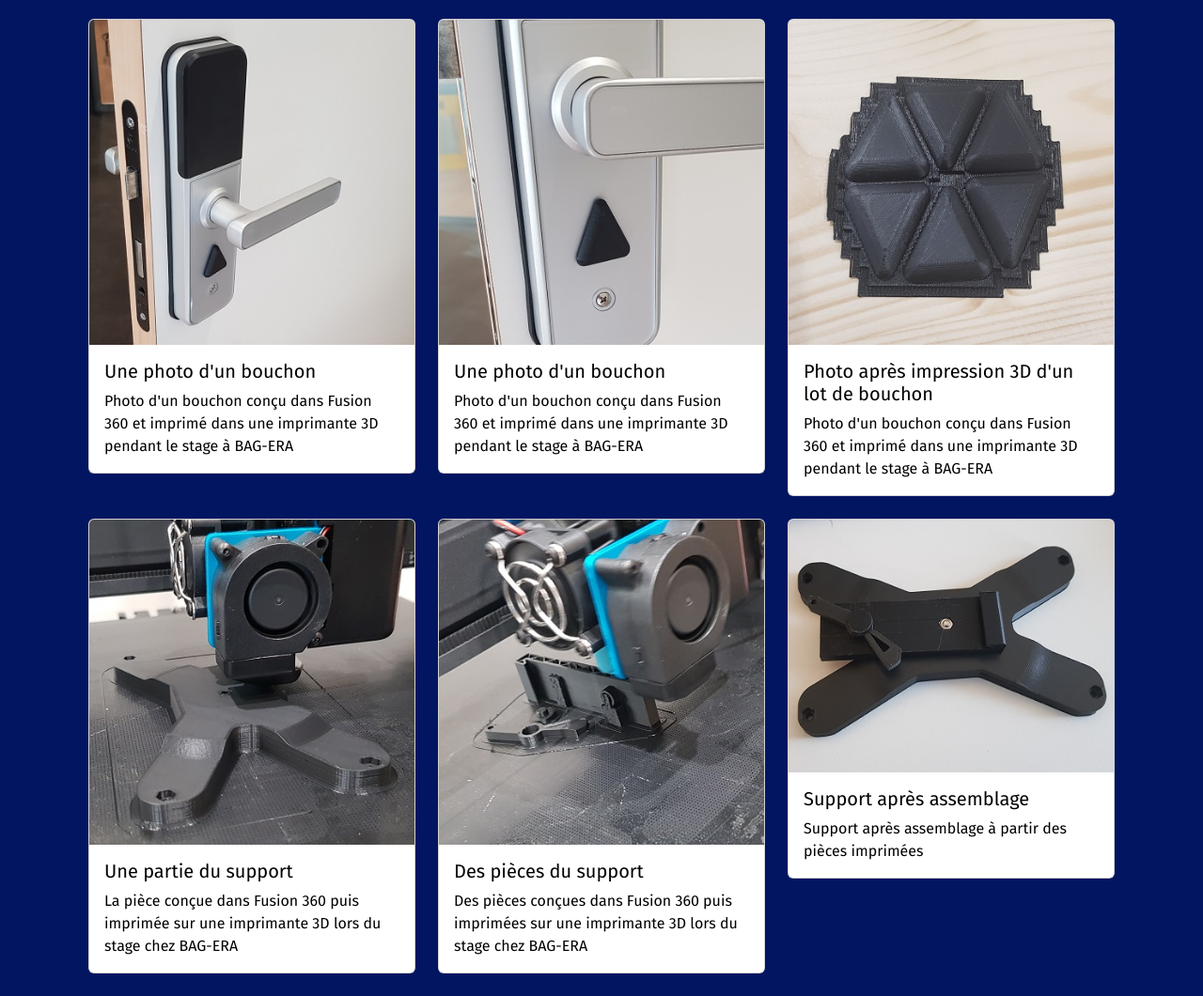
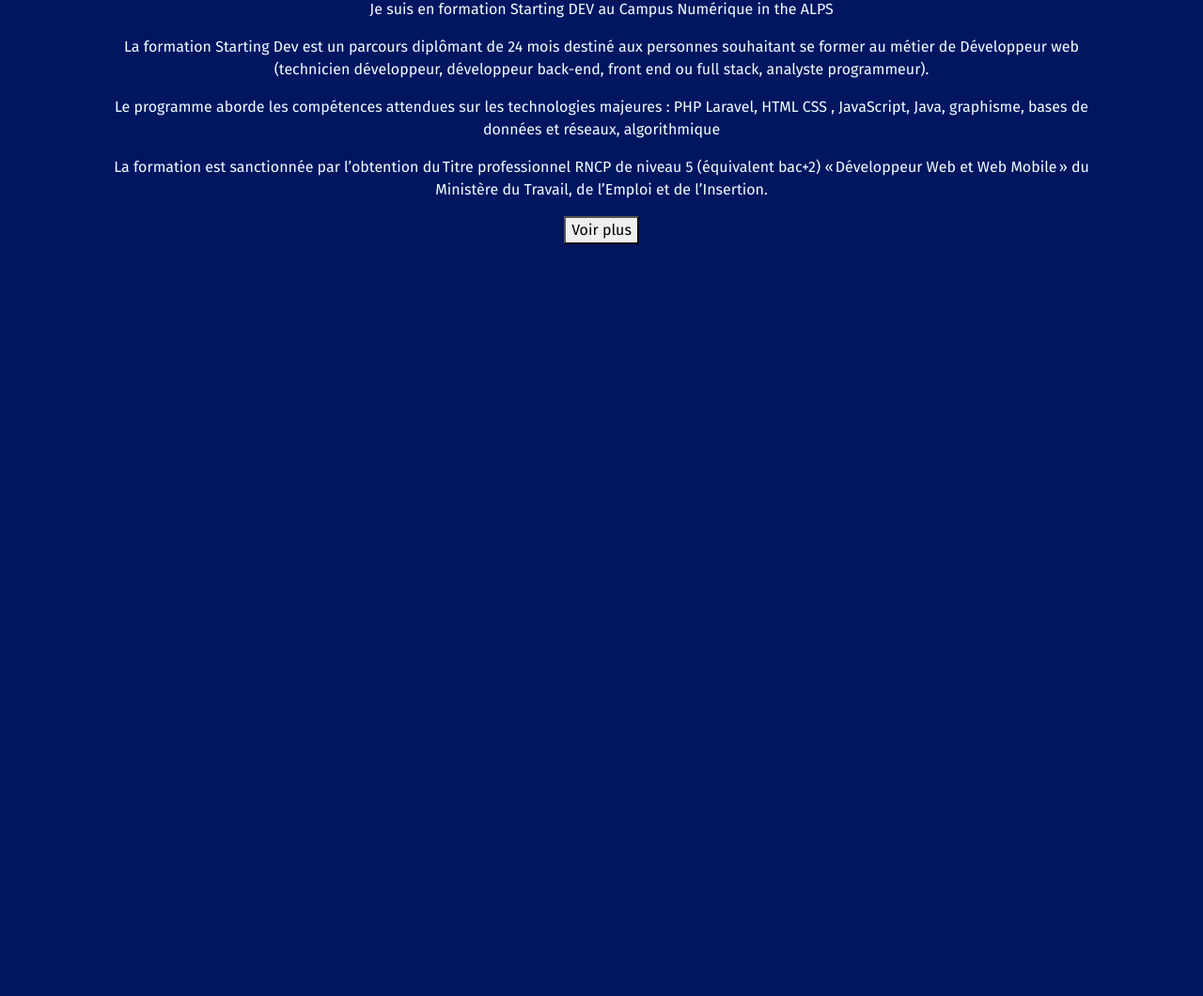
Before and after one commit to IreneuszPISKORSKI/CV-online, a plain HTML site: page index.html in a window 1280 px wide. Shown: the part 581-1641 px from the top of the page at 94% size. After the commit the page ends 857 px from the top, so only its background shows below. Drawn offline with nearby package versions, Linux system fonts and the light colour scheme.

Commit message:
Une petite mise à jour de la page d'accueil et du CV

```diff
--- a/index.html
+++ b/index.html
@@ -38,109 +38,34 @@
         </div>
     </div>
 
+    <div class="row">
+        <div class="col-2"> </div>
+        <div class="col-8 text-center">
+            Bienvenue sur mon site avec quelques informations me concernant.
+            Le site est loin d'être terminé, mais il existe...
+            Et je développe petit à petit ce site.</div>
+        <div class="col-2"> </div>
+    </div>
+    <div class="row mt-3 mb-3">
+        <div class="col text-center">
+            <p>Je suis en formation Starting DEV au Campus Numérique in the ALPS</p>
+            <p>La formation Starting Dev est un parcours diplômant de 24 mois destiné aux personnes souhaitant
+                se former au métier de Développeur web (technicien développeur, développeur back-end,
+                front end ou full stack, analyste programmeur).</p>
+            <p>Le programme aborde les compétences attendues sur les technologies majeures :
+                PHP Laravel, HTML CSS , JavaScript, Java, graphisme, bases de données et réseaux, algorithmique</p>
+            <p>La formation est sanctionnée par l’obtention du Titre professionnel RNCP de niveau 5
+                (équivalent bac+2) « Développeur Web et Web Mobile » du Ministère du Travail,
+                de l’Emploi et de l’Insertion.</p>
+        </div>
+        <a href="https://le-campus-numerique.fr/" class="d-flex justify-content-center text-decoration-none"><button>Voir plus</button></a>
+    </div>
+
     <div class="d-sm-none">
         <div> <img src="photo/CV_Ireneusz_PISKORSKI.jpg" alt="CV d'Ireneusz PISKORSKI" class="img-thumbnail border-success bg-success"> </div>
         <a href="photo/CV_Ireneusz_PISKORSKI.pdf" class="btn btn-primary w-100 mt-1 mb-3" target="_blank">Telecharger CV</a>
     </div>
 
-
-    <div class="d-md-flex row d-none row-cols-3 g-4 mb-4">
-    <div class="col-12">
-      <h1>Galerie</h1>
-    </div>
-        <div class="col">
-          <div class="card">
-            <img src="photo/blocage1.jpg" class="card-img-top" alt="Photo après montage du bouchon">
-            <div class="card-body">
-              <h5 class="card-title">Une photo d'un bouchon</h5>
-              <p class="card-text">Photo d'un bouchon conçu dans Fusion 360 et imprimé dans une imprimante 3D pendant le stage à BAG-ERA</p>
-            </div>
-          </div>
-        </div>
-        <div class="col">
-          <div class="card">
-            <img src="photo/blocage2.jpg" class="card-img-top" alt="Photo après montage du bouchon">
-            <div class="card-body">
-              <h5 class="card-title">Une photo d'un bouchon</h5>
-              <p class="card-text">Photo d'un bouchon conçu dans Fusion 360 et imprimé dans une imprimante 3D pendant le stage à BAG-ERA</p>
-            </div>
-          </div>
-        </div>
-        <div class="col">
-          <div class="card">
-            <img src="photo/blocage3.jpg" class="card-img-top" alt="Photo après impression d'un lot de bouchon">
-            <div class="card-body">
-              <h5 class="card-title">Photo après impression 3D d'un lot de bouchon</h5>
-              <p class="card-text">Photo d'un bouchon conçu dans Fusion 360 et imprimé dans une imprimante 3D pendant le stage à BAG-ERA</p>
-            </div>
-          </div>
-        </div>
-        <div class="col">
-            <div class="card">
-              <img src="photo/imprime1.jpg" class="card-img-top" alt="une partie du stand conçu par mes soins et imprimé sur une imprimante 3D lors du stage chez BAG-ERA">
-              <div class="card-body">
-                <h5 class="card-title">Une partie du support</h5>
-                <p class="card-text">La pièce conçue dans Fusion 360 puis imprimée sur une imprimante 3D lors du stage chez BAG-ERA</p>
-              </div>
-            </div>
-          </div>
-          <div class="col">
-            <div class="card">
-              <img src="photo/imprime2.jpg" class="card-img-top" alt="Des pièces conçues par mes soins puis imprimées sur une imprimante 3D lors du stage chez BAG-ERA">
-              <div class="card-body">
-                <h5 class="card-title">Des pièces du support</h5>
-                <p class="card-text">Des pièces conçues dans Fusion 360 puis imprimées sur une imprimante 3D lors du stage chez BAG-ERA</p>
-              </div>
-            </div>
-          </div>
-          <div class="col">
-            <div class="card">
-              <img src="photo/imprime3.jpg" class="card-img-top" alt="Support après assemblage">
-              <div class="card-body">
-                <h5 class="card-title">Support après assemblage</h5>
-                <p class="card-text">Support après assemblage à partir des pièces imprimées</p>
-              </div>
-            </div>
-          </div>
-    </div>
-
-    <!-- <form action="https://httpbin.org/get" method="get" target="_blank">
-        <fieldset>
-            <div class="row">
-                <div class="col-xl-6">
-                    <div class="row">
-                        <div class="mb-3 col-lg-6">
-                            <label for="nom" class="form-label">Nom: </label>
-                            <input type="text" class="form-control" name="nom" placeholder="Nom">
-                        </div>
-                        <div class="mb-3 col-lg-6">
-                            <label for="prenom" class="form-label">Prénom: </label>
-                            <input type="text" class="form-control" name="prenom" placeholder="Prénom">
-                        </div>
-                        <div class="mb-3 col-12">
-                            <label for="eMail" class="form-label">E-mail: </label>
-                            <input type="email" class="form-control" name="eMail" placeholder="Votre E-mail">
-                        </div>
-                    </div>
-                </div>
-                <div class="col-xl-6">
-                    <div class="row">
-                        <div class="mb-3">
-                            <label for="sujet" class="form-label">Sujet: </label>
-                            <input type="text" class="form-control" name="sujet" placeholder="Sujet">
-                        </div>
-                        <div class="mb-3">
-                            <label for="message" class="form-label">Message: </label>
-                            <textarea class="form-control" name="message" rows="2"></textarea>
-                        </div>
-                    </div>
-                </div>
-            </div>
-            <div class="row mx-auto mb-3 col-8">
-                <button class="btn btn-success">Envoyer message</button>
-            </div>
-        </fieldset>
-    </form>             -->
 </div>
 <script src="https://cdn.jsdelivr.net/npm/@popperjs/core@2.11.5/dist/umd/popper.min.js" integrity="sha384-Xe+8cL9oJa6tN/veChSP7q+mnSPaj5Bcu9mPX5F5xIGE0DVittaqT5lorf0EI7Vk" crossorigin="anonymous"></script>
 <script src="https://cdn.jsdelivr.net/npm/bootstrap@5.2.0-beta1/dist/js/bootstrap.min.js" integrity="sha384-kjU+l4N0Yf4ZOJErLsIcvOU2qSb74wXpOhqTvwVx3OElZRweTnQ6d31fXEoRD1Jy" crossorigin="anonymous"></script>
```
Also changed, not shown: passe.html (+2 -2 lines), photo/CV_Ireneusz_PISKORSKI.jpg, 1 other file.
